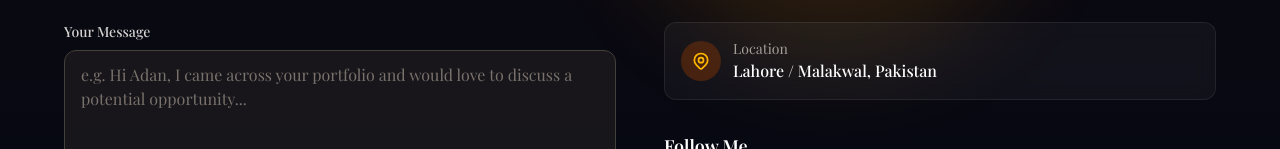
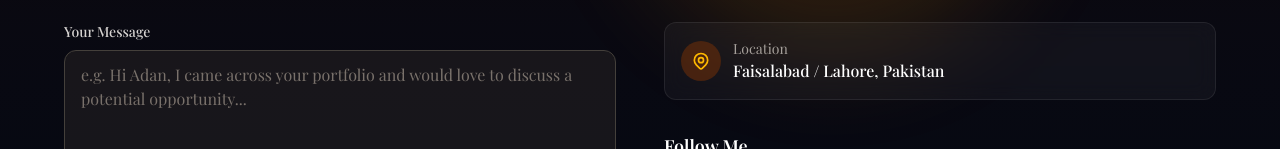
Before and after one commit to sherryadan/personal-portfolio, a Next.js app: page / in a window 1280 px wide. Shown: the part 6292-6441 px from the top of the page. Built offline with nearby package versions, Linux system fonts and the light colour scheme; a web font is replaced by a local one.

Commit message:
Update location to Faisalabad/Lahore

```diff
--- a/app/sections/ContactSection.tsx
+++ b/app/sections/ContactSection.tsx
@@ -26,7 +26,7 @@ const contactInfo = [
   },
   {
     label: "Location",
-    value: "Lahore / Malakwal, Pakistan",
+    value: "Faisalabad / Lahore, Pakistan",
     href: null,
     icon: (
       <svg className="w-5 h-5" fill="none" stroke="currentColor" viewBox="0 0 24 24">
```
